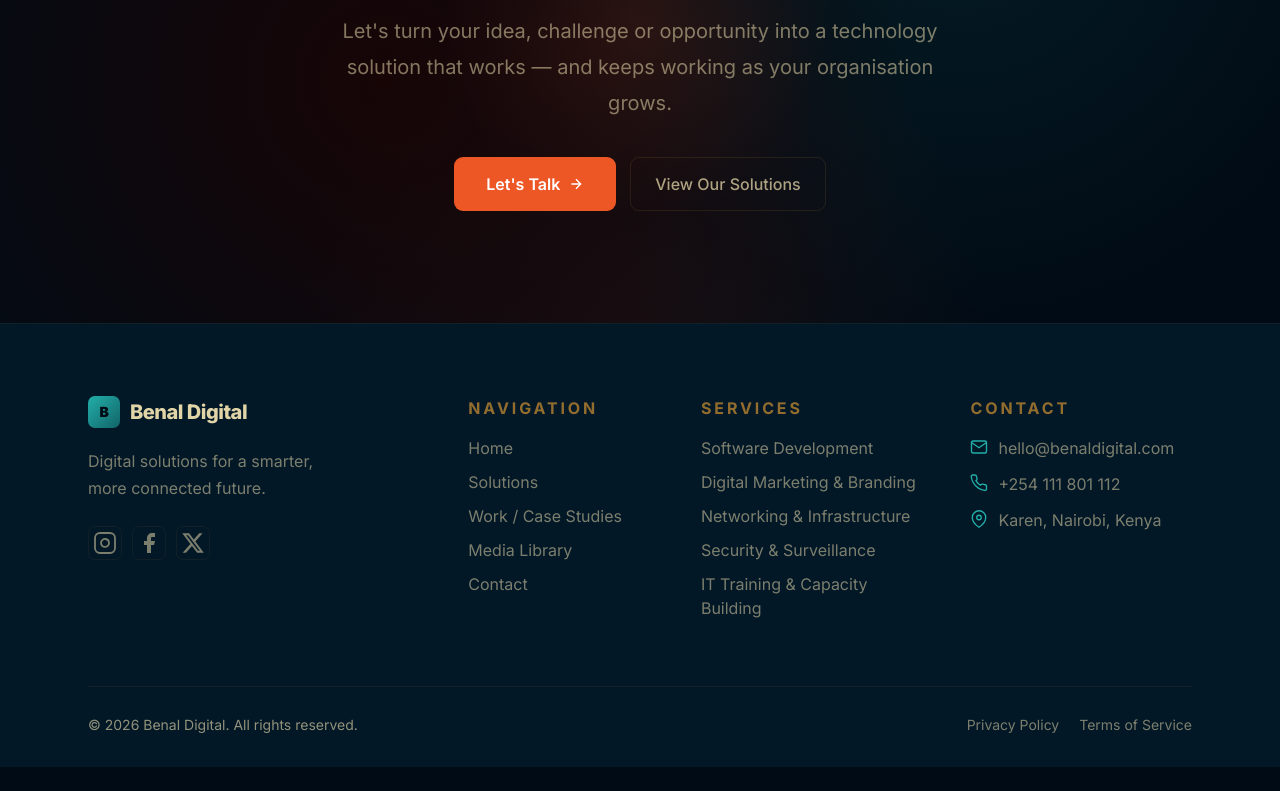
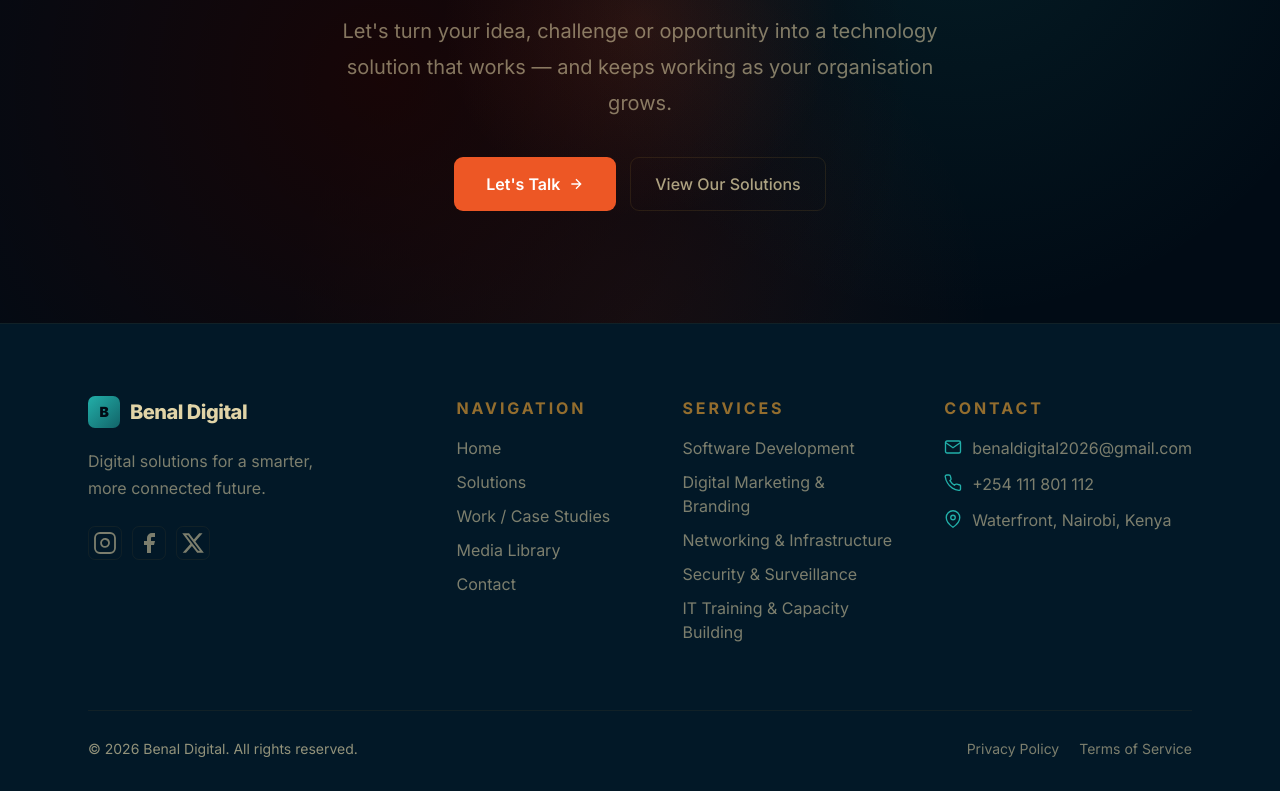
Before and after one commit to Alvin-21/benal, a Next.js app: page / in a window 1280 px wide. Shown: the part 4316-5107 px from the top of the page. Before the commit the page ends 5083 px from the top, so only its background shows below. Built offline with nearby package versions, Linux system fonts and the light colour scheme.

Commit message:
chore: Change contact details to hyperlinks.

```diff
--- a/src/app/components/navigation/Footer.tsx
+++ b/src/app/components/navigation/Footer.tsx
@@ -35,7 +35,7 @@ const socialLinks = [
 
 const contactItems = [
   {
-    text: 'hello@benaldigital.com',
+    text: 'benaldigital2026@gmail.com',
     icon: <svg width="18" height="18" fill="none" stroke="currentColor" strokeWidth="1.8" viewBox="0 0 24 24" aria-hidden="true"><path d="M4 4h16c1.1 0 2 .9 2 2v12c0 1.1-.9 2-2 2H4c-1.1 0-2-.9-2-2V6c0-1.1.9-2 2-2z" /><polyline points="22,6 12,13 2,6" /></svg>,
   },
   {
@@ -43,7 +43,7 @@ const contactItems = [
     icon: <svg width="18" height="18" fill="none" stroke="currentColor" strokeWidth="1.8" viewBox="0 0 24 24" aria-hidden="true"><path d="M22 16.92v3a2 2 0 0 1-2.18 2 19.79 19.79 0 0 1-8.63-3.07A19.5 19.5 0 0 1 4.69 12a19.79 19.79 0 0 1-3.07-8.67A2 2 0 0 1 3.6 1.27h3a2 2 0 0 1 2 1.72c.127.96.361 1.903.7 2.81a2 2 0 0 1-.45 2.11L7.91 8.91a16 16 0 0 0 6.06 6.06l.91-.91a2 2 0 0 1 2.11-.45c.907.339 1.85.573 2.81.7A2 2 0 0 1 22 16.92z" /></svg>,
   },
   {
-    text: 'Karen, Nairobi, Kenya',
+    text: 'Waterfront, Nairobi, Kenya',
     icon: <svg width="18" height="18" fill="none" stroke="currentColor" strokeWidth="1.8" viewBox="0 0 24 24" aria-hidden="true"><path d="M21 10c0 7-9 13-9 13s-9-6-9-13a9 9 0 0 1 18 0z" /><circle cx="12" cy="10" r="3" /></svg>,
   },
 ]
@@ -111,7 +111,21 @@ export default function Footer() {
             {contactItems.map((item) => (
               <div key={item.text} className="flex items-start gap-2.5 mb-3">
                 <span className="text-teal shrink-0 mt-0.5">{item.icon}</span>
-                <span className="text-cream/55 leading-[1.5]">{item.text}</span>
+                {item.text === 'benaldigital2026@gmail.com' && (
+                  <a href="mailto:benaldigital2026@gmail.com" className="text-cream/55 leading-[1.5] transition-colors duration-200 hover:text-cream">
+                    {item.text}
+                  </a>
+                )}
+                {item.text === '+254 111 801 112' && (
+                  <a href="tel:+254111801112" className="text-cream/55 leading-[1.5] transition-colors duration-200 hover:text-cream">
+                    {item.text}
+                  </a>
+                )}
+                {item.text === 'Waterfront, Nairobi, Kenya' && (
+                  <a href="https://www.google.com/maps/search/?api=1&query=Waterfront%2C+Nairobi%2C+Kenya" target="_blank" rel="noopener noreferrer" className="text-cream/55 leading-[1.5] transition-colors duration-200 hover:text-cream">
+                    {item.text}
+                  </a>
+                )}
               </div>
             ))}
           </div>
```
